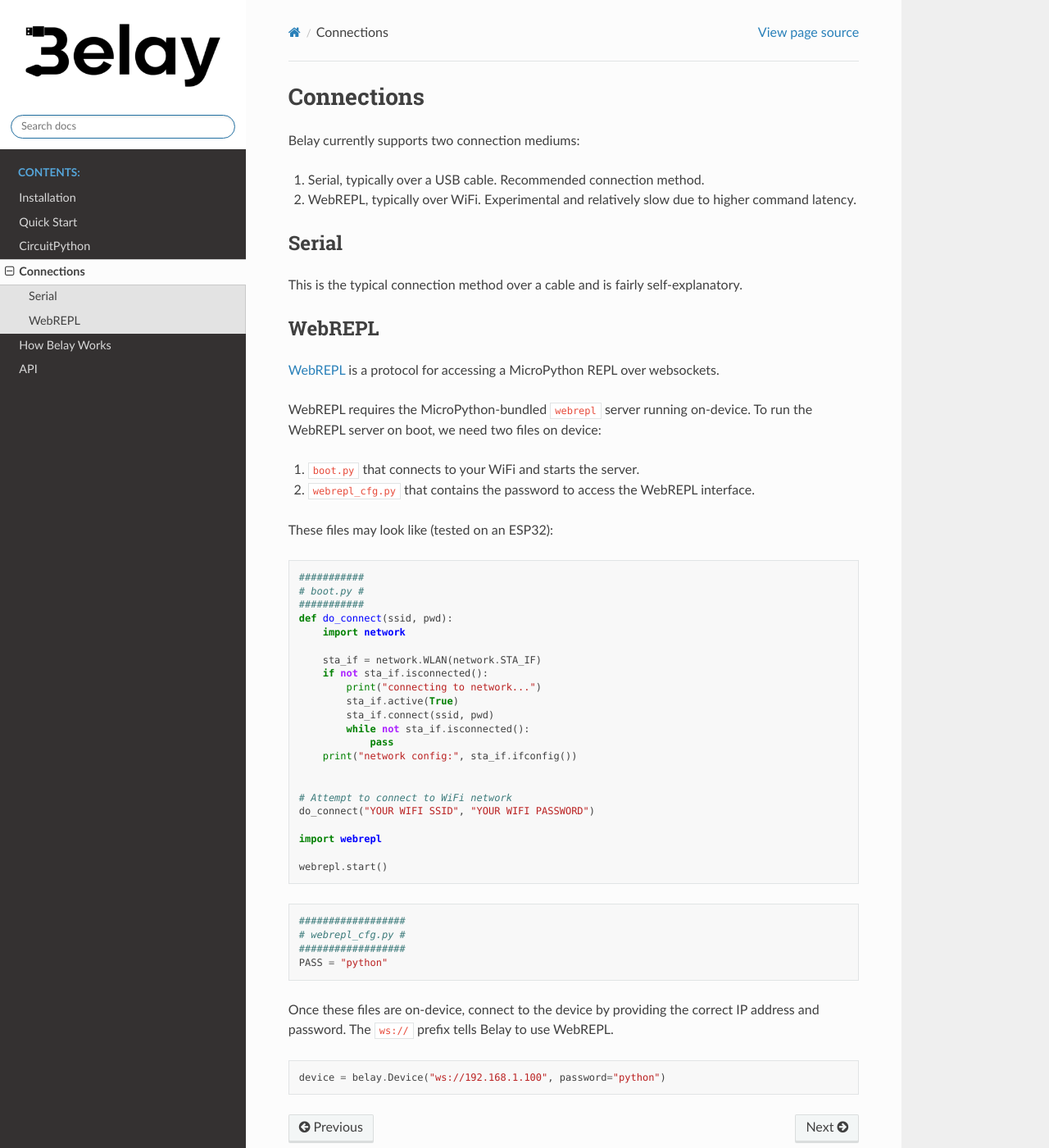
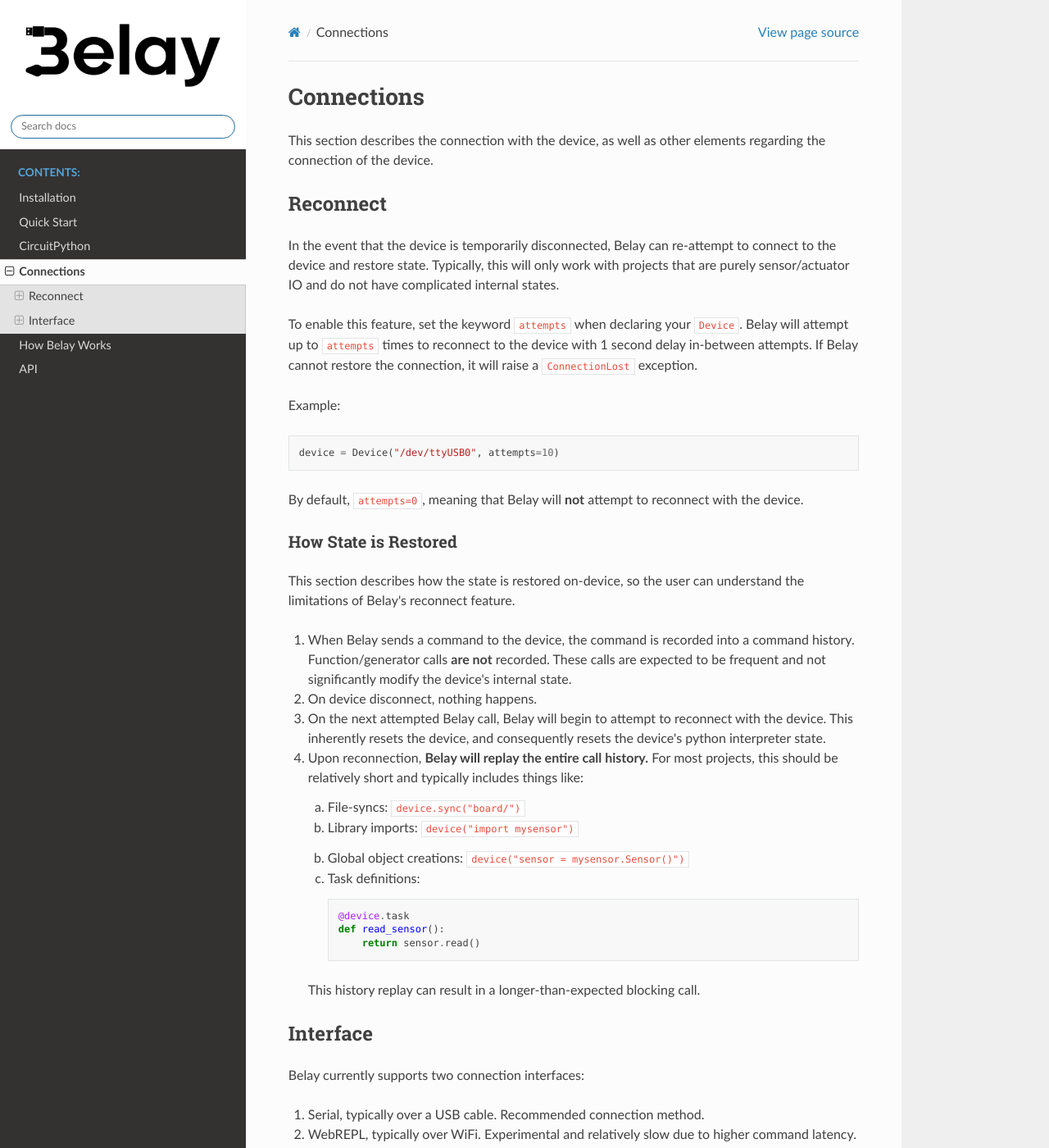
Before and after one commit to BrianPugh/belay, a Sphinx documentation site: the page built from docs/source/Connections.rst, in a window 1280 px wide and 1400 px high. Shown: the whole window at 82% size. Built offline with Sphinx 7.4.7 and the Read the Docs theme 2.0.0, drawn with Linux system fonts in a browser that asks for light colours.

Commit message:
add reconnection logic to documentation

```diff
--- a/docs/source/Connections.rst
+++ b/docs/source/Connections.rst
@@ -1,7 +1,66 @@
 Connections
 ===========
 
-Belay currently supports two connection mediums:
+This section describes the connection with the device, as well as other elements
+regarding the connection of the device.
+
+
+Reconnect
+---------
+In the event that the device is temporarily disconnected, Belay can re-attempt to
+connect to the device and restore state. Typically, this will only work with projects
+that are purely sensor/actuator IO and do not have complicated internal states.
+
+To enable this feature, set the keyword ``attempts`` when declaring your ``Device``.
+Belay will attempt up to ``attempts`` times to reconnect to the device with
+1 second delay in-between attempts. If Belay cannot restore the connection, it will raise
+a ``ConnectionLost`` exception.
+
+Example:
+
+.. code-block:: python
+
+   device = Device("/dev/ttyUSB0", attempts=10)
+
+By default, ``attempts=0``, meaning that Belay will **not** attempt to reconnect with the device.
+
+
+How State is Restored
+^^^^^^^^^^^^^^^^^^^^^
+This section describes how the state is restored on-device, so the user can understand
+the limitations of Belay's reconnect feature.
+
+1. When Belay sends a command to the device, the command is recorded into a command history.
+   Function/generator calls **are not** recorded.
+   These calls are expected to be frequent and not significantly modify the device's internal state.
+
+2. On device disconnect, nothing happens.
+
+3. On the next attempted Belay call, Belay will begin to attempt to reconnect with the device.
+   This inherently resets the device, and consequently resets the device's python interpreter state.
+
+4. Upon reconnection, **Belay will replay the entire call history.**
+   For most projects, this should be relatively short and typically includes things like:
+
+   a. File-syncs:  ``device.sync("board/")``
+
+   b. Library imports:  ``device("import mysensor")``
+
+   b. Global object creations:  ``device("sensor = mysensor.Sensor()")``
+
+   c. Task definitions::
+
+          @device.task
+          def read_sensor():
+              return sensor.read()
+
+   This history replay can result in a longer-than-expected blocking call.
+
+
+Interface
+---------
+
+Belay currently supports two connection interfaces:
 
 1. Serial, typically over a USB cable. Recommended connection method.
 
```
Also changed, not shown: 1 other file.
